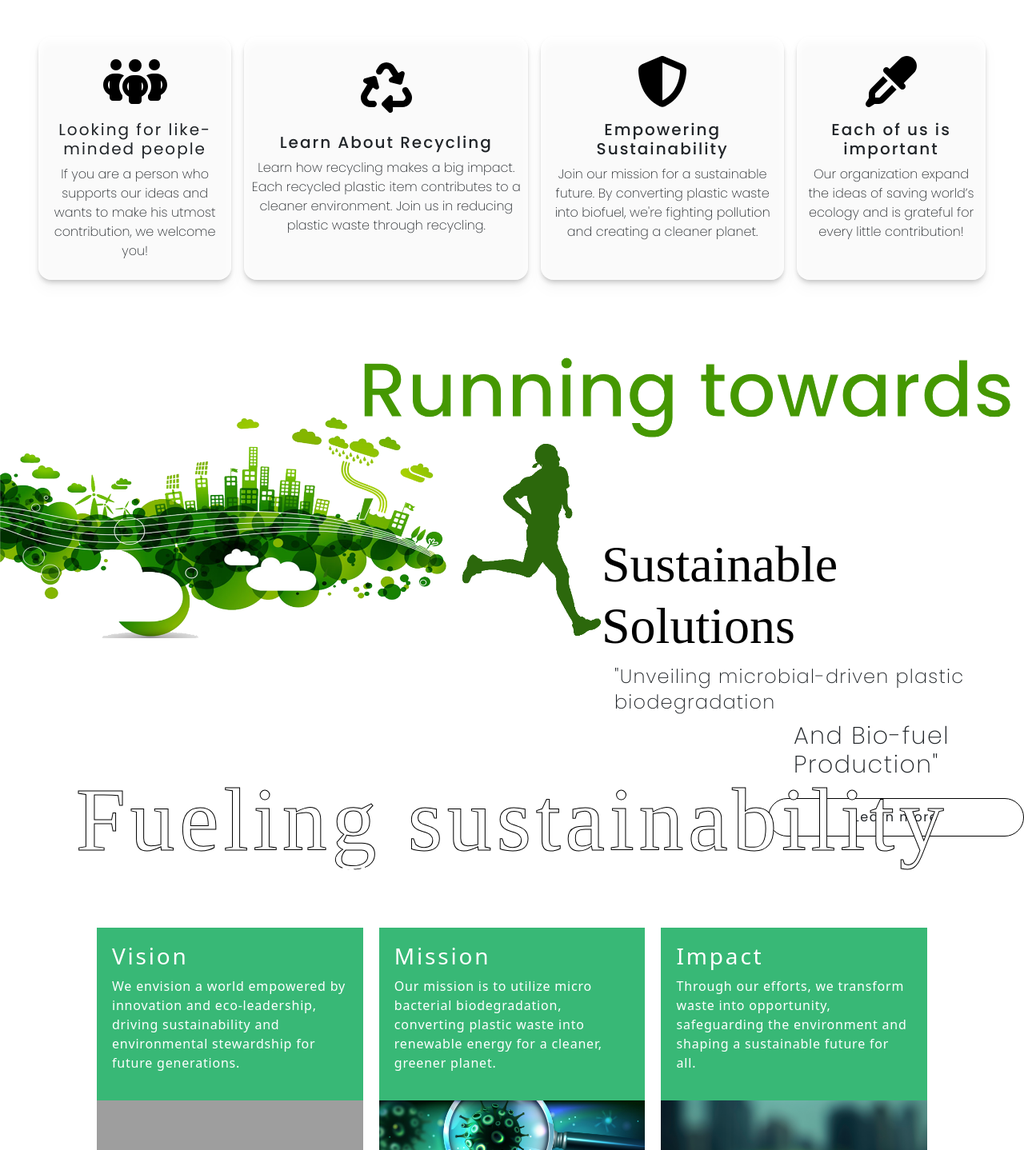
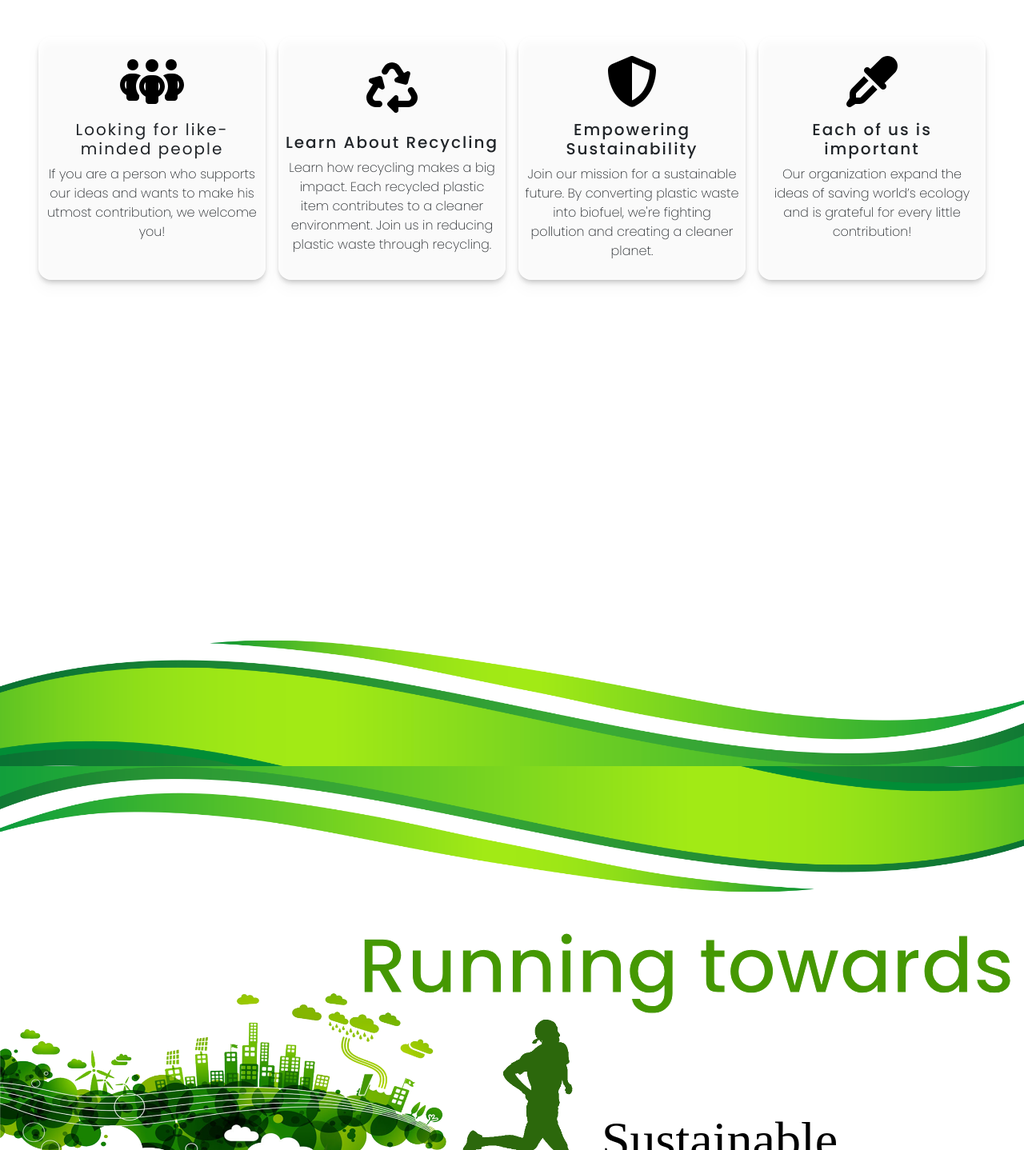
Before and after one commit to yadavmangesh07/SDG, a React (Vite) app: page / in a window 1280 px wide. Shown: the part 1362-2800 px from the top of the page at 80% size. Built offline with nearby package versions, Linux system fonts and the light colour scheme; grey boxes are pictures that could not be loaded; a web font is replaced by a local one.

Commit message:
Wave Component Added

```diff
--- a/src/App.jsx
+++ b/src/App.jsx
@@ -7,22 +7,30 @@ import { BrowserRouter , Routes, Route } from 'react-router-dom'
 import Slider from './components/Slider'
 
 
+
 function App() {
 
 
   return (
     <BrowserRouter>
+
     <Navbar/>
 
 
 
-      {/* <LandingPage/> */}
-      <Routes>
-        <Route path='/form' element={<LandingPage/>}></Route>
-      </Routes>
+    {/* <LandingPage/> */}
+
+    <Routes>
+     <Route path='/form' element={<LandingPage/>}></Route>
+     <Route path='/' element={<Hero/>}></Route>
 
 
-     <Hero/>
+    </Routes>
+
+
+
+
+
 
     </BrowserRouter>
 
--- a/src/components/Hero.jsx
+++ b/src/components/Hero.jsx
@@ -5,6 +5,7 @@ import ImageCarousel from './ImageCarousel';
 import Services from './Services';
 import Slider from './Slider';
 import h1 from '../assets/h1.png'
+import Wave from './Wave'
 
 
 
@@ -12,7 +13,7 @@ const Hero = () => {
     return (
         <>
 
-            <div className="parent flex  justify-around p-[5rem] bg-white bg-opacity-75  " style={{
+            <div className="parent flex   justify-around p-[5rem] bg-white bg-opacity-50  " style={{
                 height: '100vh',
                 backgroundImage: `url(${h1})`,
                         // backgroundSize: 'contain',
@@ -33,7 +34,7 @@ const Hero = () => {
                         WebkitTextStroke: '1.5px black',
                     }}>Transform</h6>
                     <h3 className='font-sans' style={{
-                        fontSize: '3rem',
+                        fontSize: '3.5rem',
                         margin: '0', // Remove margin
                         padding: '0 10.4rem', // Adjust padding,
                         marginTop: '-2.5rem',
@@ -46,7 +47,7 @@ const Hero = () => {
                         fontSize: '5rem',
                         color: 'black', // Change color to black
                         textShadow: 'none', // Remove text shadow
-                        padding: '0 11.92rem', // Adjust padding,
+                        padding: '0 12.2rem', // Adjust padding,
                         marginTop: '-2.2rem',
                         WebkitTextStroke: '1.5px black'
                     }}>Treasure</h6>
@@ -94,7 +95,9 @@ const Hero = () => {
 
             </div>
             <ImageCarousel />
+            <Wave/>
             <Services />
+
             <Slider/>
         </>
     );
--- a/src/components/ImageCarousel.jsx
+++ b/src/components/ImageCarousel.jsx
@@ -3,6 +3,7 @@ import { Carousel } from 'react-responsive-carousel'
 import slide1 from '../assets/slide-1.jpg';
 import slide2 from '../assets/slide-2.jpg';
 import slide3 from '../assets/slide-3.jpg';
+
 import "react-responsive-carousel/lib/styles/carousel.min.css";
 // import { FontAwesomeIcon } from '@fortawesome/react-fontawesome';
 import { FontAwesomeIcon } from '@fortawesome/react-fontawesome';
@@ -14,7 +15,7 @@ import { faShieldHalved } from '@fortawesome/free-solid-svg-icons/faShieldHalved
 
 const ImageCarousel = () => {
     return (
-        <div className=' border-t-white    rounded  relative overflow-hidden' style={{backgroundColor:'rgba(255, 255, 255, 1)'}} >
+        <div className=' border-t-white    relative overflow-hidden' style={{backgroundColor:'rgba(255, 255, 255, 1)'}} >
             <Carousel autoPlay infiniteLoop={true} showThumbs={false} className=' '>
                 <div >
                     <img src={slide1} alt="Upcycling" className='w-full h-full object-cover' style={{ height: '70vh' }} />
@@ -28,30 +29,31 @@ const ImageCarousel = () => {
 
                 {/* Add more images here */}
             </Carousel>
-            <div className="parent flex  justify-around space-x-4  m-5 h-auto"
+            <div className="parent flex  justify-around space-x-4  m-5 h-auto "
 
             >
-                <div className='p-2 drop-shadow-lg  border-green shadow-md  rounded-4 text-center  transition ease-in-out duration-300  hover:-translate-y-0.7 hover:scale-105 hover:shadow-black' style={{backgroundColor:'rgba(255, 255, 255, .8)'}}><FontAwesomeIcon icon={faPeopleGroup} style={{ color: "black", fontSize: '4rem', padding: '1rem' }} />
+                <div className='p-2 w-[25%] drop-shadow-lg  border-green shadow-md  rounded-4 text-center  transition ease-in-out duration-300  hover:-translate-y-0.7 hover:scale-105 hover:shadow-black' style={{backgroundColor:'rgba(255, 255, 255, .8)'}}><FontAwesomeIcon icon={faPeopleGroup} style={{ color: "black", fontSize: '4rem', padding: '1rem' }} />
                     <h5 className='font-sans font-normal tracking-widest '>Looking for like-minded people</h5>
                     <p className=' font-sans font-extralight text-s'>If you are a person who supports our ideas and wants to make his utmost contribution, we welcome you!</p>
                 </div>
-                <div className=' drop-shadow-lg shadow-md rounded-4 text-center p-2 transition ease-in-out duration-300  hover:-translate-y-0.7 hover:scale-105 hover:shadow-black' style={{backgroundColor:'rgba(255, 255, 255, .8)'}}><FontAwesomeIcon icon={faRecycle} style={{ color: "black", fontSize: '4rem', padding: '1.5rem' }} />
+                <div className=' w-[25%] drop-shadow-lg shadow-md rounded-4 text-center p-2 transition ease-in-out duration-300  hover:-translate-y-0.7 hover:scale-105 hover:shadow-black' style={{backgroundColor:'rgba(255, 255, 255, .8)'}}><FontAwesomeIcon icon={faRecycle} style={{ color: "black", fontSize: '4rem', padding: '1.5rem' }} />
                     <h5 className='font-sans  tracking-widest ' >Learn About Recycling</h5>
                     <p className='font-sans font-extralight text-s'>Learn how recycling makes a big impact. Each recycled plastic item contributes to a cleaner environment. Join us in reducing plastic waste through recycling.</p>
 
                 </div>
-                <div className=' drop-shadow-lg shadow-md  rounded-4 text-center p-2 transition ease-in-out duration-300  hover:-translate-y-0.7 hover:scale-105 hover:shadow-black' style={{backgroundColor:'rgba(255, 255, 255, .8)'}}><FontAwesomeIcon icon={faShieldHalved} style={{ color: "black", fontSize: '4rem', padding: '1rem' }} />
+                <div className='w-[25%] drop-shadow-lg shadow-md  rounded-4 text-center p-2 transition ease-in-out duration-300  hover:-translate-y-0.7 hover:scale-105 hover:shadow-black' style={{backgroundColor:'rgba(255, 255, 255, .8)'}}><FontAwesomeIcon icon={faShieldHalved} style={{ color: "black", fontSize: '4rem', padding: '1rem' }} />
                     <h5 className='font-sans  tracking-widest'>Empowering Sustainability</h5>
                     <p className='font-sans font-extralight text-s'>Join our mission for a sustainable future. By converting plastic waste into biofuel, we're fighting pollution and creating a cleaner planet.</p>
 
                 </div>
-                <div className=' drop-shadow-lg shadow-md  rounded-4 text-center p-2 transition ease-in-out duration-300  hover:-translate-y-0.7 hover:scale-105 hover:shadow-black' style={{backgroundColor:'rgba(255, 255, 255, .8)'}}><FontAwesomeIcon icon={faEyeDropper} style={{ color: "black", fontSize: '4rem', padding: '1rem' }} />
+                <div className='w-[25%] drop-shadow-lg shadow-md  rounded-4 text-center p-2 transition ease-in-out duration-300  hover:-translate-y-0.7 hover:scale-105 hover:shadow-black' style={{backgroundColor:'rgba(255, 255, 255, .8)'}}><FontAwesomeIcon icon={faEyeDropper} style={{ color: "black", fontSize: '4rem', padding: '1rem' }} />
                     <h5 className='font-sans  tracking-widest'>Each of us is important</h5>
                     <p className='font-sans font-extralight text-s'>Our organization expand the ideas of saving world’s ecology and is grateful for every little contribution!</p>
 
                 </div>
 
             </div>
+
         </div>
     )
 }
--- a/src/components/LandingPage.jsx
+++ b/src/components/LandingPage.jsx
@@ -55,7 +55,7 @@ const LandingPage = () => {
     };
 
     return (
-        <div className=' bg-white sm:block w-full max-h-full font-sans' style={{ height: '100vh', marginTop: '5rem' }}>
+        <div className=' bg-white sm:block w-full max-h-full font-sans' style={{ height: '100vh', paddingTop: '10rem' }}>
             <div className="border-1 place-content-center shadow container d-flex justify-content-center align-item-center" style={{ height: 'auto', width: '90%', maxWidth: '900px', margin: 'auto', marginTop: '1rem', borderRadius: '1rem', overflow: 'hidden' }}>
                 <div className=" hidden md:block border-2 shadow ml-0 mt-2 mb-2.5" style={{ width: '50%', backgroundImage: `url(${green})`, backgroundSize: 'cover', backgroundPosition: 'center', borderRadius: '1rem' }}></div>
                 <div className="container h-auto rounded m-3 p-3 sm:flex flex-col flex-shrink" style={{ flex: '1' }}>
--- a/src/components/Navbar.jsx
+++ b/src/components/Navbar.jsx
@@ -11,7 +11,7 @@ import 'tailwindcss/tailwind.css';
 
 const Navbar = () => {
   return (
-    <div className=' border bg-white fixed z-10 w-full flex justify-around items-center p-1 font-sans shadow'  >
+    <div className=' border  bg-white fixed z-10 w-full flex justify-around items-center p-1 font-sans shadow'  >
       <div className=" text-xl ">
         <h6 style={{
           fontFamily: 'samarkan',
--- a/src/components/Services.jsx
+++ b/src/components/Services.jsx
@@ -1,10 +1,31 @@
 import React from 'react';
 import h2 from '../assets/h2.png';
+import Wave from '../assets/wave.png'
+
 
 const Services = () => {
+
   return (
-    <div
-      className='relative h-[50vh] bg-white  '
+    <div className="parent h-[55vh] bg-white top-[-5rem] relative"
+
+
+
+    >
+      {/* <div className="wave h-[50vh]"  style={{
+          backgroundImage: `url(${Wave})`,
+              backgroundSize: 'cover',
+              backgroundPosition: 'center',
+              backgroundRepeat: 'no-repeat',
+              transform: 'rotate(180deg)',
+
+
+
+
+      }}>
+
+      </div> */}
+      <div
+      className='relative h-[50vh]  bg-white mb-[7rem] ' id='services'
       style={{
         backgroundImage: `url(${h2})`,
         backgroundSize: 'auto 115%', // Adjusted background size to fit container height and maintain image aspect ratio
@@ -14,7 +35,7 @@ const Services = () => {
       }}
     >
       <div className="absolute ">
-        <h2 className=' font-sans text-[#459802]  ' style={{
+        <h2 className=' font-sans text-[#459802]  ' id='t1' style={{
         paddingLeft:'28rem',
         paddingTop:'2rem',
         fontSize:'6rem',
@@ -49,6 +70,7 @@ const Services = () => {
          >Learn more</button>
       </div>
     </div>
+    </div>
   );
 };
 
--- a/src/components/Slider.jsx
+++ b/src/components/Slider.jsx
@@ -7,7 +7,7 @@ import slider2 from '../assets/slider2.jpg'
 
 const Slider = () => {
   return (
-    <div className="parent h-[100vh] w-[100%] relative  ">
+    <div className="parent h-[100vh] w-[100%] absolute  ">
       {/* Image background */}
       <div
         className=' h-[100%] w-[100%] fixed top-0 left-0'
--- /dev/null
+++ b/src/components/Wave.jsx
@@ -0,0 +1,38 @@
+import React from 'react'
+import wave from '../assets/wave.png'
+
+const Wave = () => {
+  return (
+    <div className='top-[10rem] relative'>
+        <div className="wave h-[50vh]   w-100% relative"
+                style={{
+                    backgroundImage: `url(${wave})`,
+                        backgroundSize: 'cover',
+                        backgroundPosition: 'center',
+                        backgroundRepeat: 'no-repeat',
+
+
+
+                }}
+
+                ></div>
+    <div className="wave h-[50vh] bg-white  w-100% relative"
+                style={{
+                    backgroundImage: `url(${wave})`,
+                        backgroundSize: 'cover',
+                        backgroundPosition: 'center',
+                        backgroundRepeat: 'no-repeat',
+                        transform: 'rotate(180deg)',
+
+
+
+
+
+                }}
+
+                ></div>
+    </div>
+  )
+}
+
+export default Wave
```
Also changed, not shown: src/assets/vision.jpg.download/vision.jpg (deleted), 1 other file (tests, documents, lock files or other folders).
